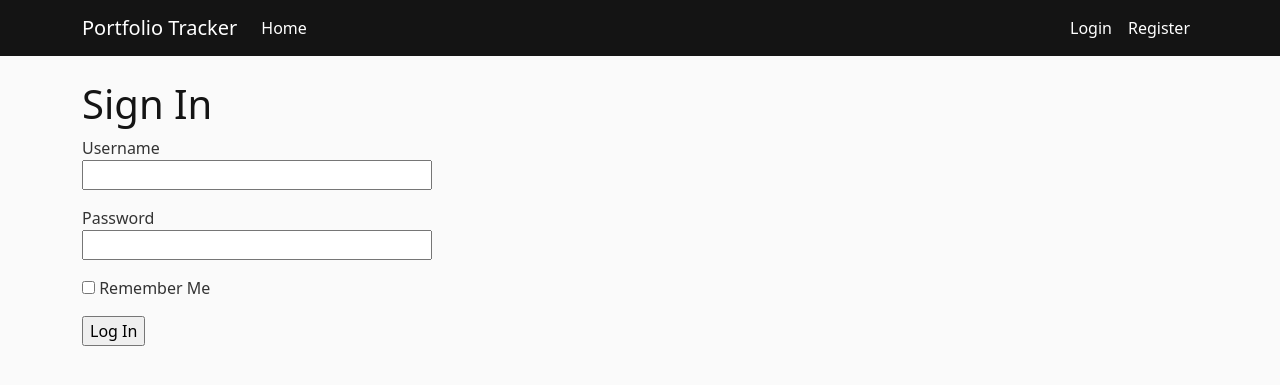
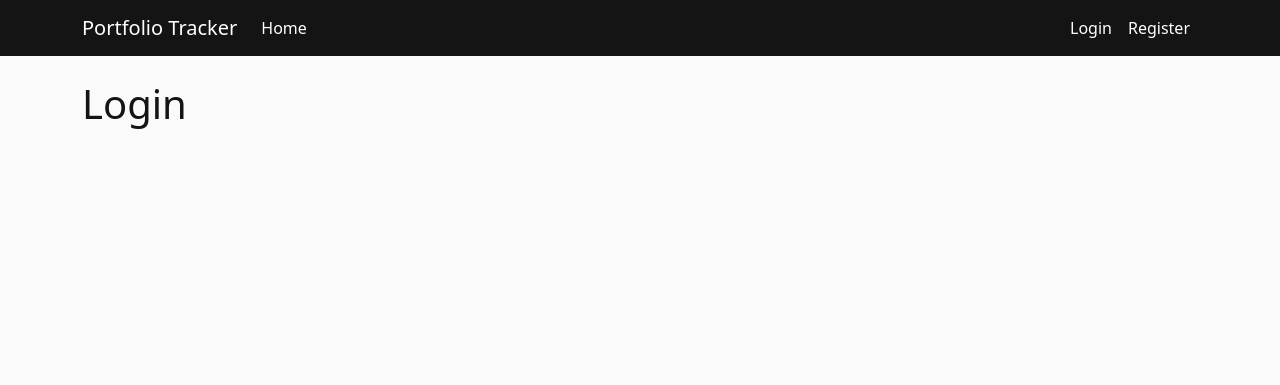
Before and after one commit to Cxnnxr09/portfolio-tracker, a Flask app: page /login in a window 1280 px wide. Shown: the top 385 px of the page. Run offline with Flask 2, Linux system fonts and the light colour scheme.

Commit message:
Removed the half baked log in as I need to implement it in a whole session for it to work.

```diff
--- a/app/__init__.py
+++ b/app/__init__.py
@@ -9,9 +9,6 @@ basedir = os.path.abspath(os.path.dirname(__file__))
 class Config(object):
     """Contains flask application configure settings."""
     SECRET_KEY = os.environ.get('SECRET_KEY') or 'sec-key'
-    SQLALCHEMY_DATABASE_URI = os.environ.get('DATABASE_URL') or \
-                              'sqlite:///' + os.path.join(basedir, 'app.db')
-    SQLALCHEMY_TRACK_MODIFICATIONS = False
 
 
 app = Flask(__name__)
--- a/app/forms.py
+++ /dev/null
@@ -1,10 +0,0 @@
-from flask_wtf import FlaskForm
-from wtforms import StringField, PasswordField, BooleanField, SubmitField
-from wtforms.validators import DataRequired
-
-
-class LoginForm(FlaskForm):
-    username = StringField('Username', validators=[DataRequired()])
-    password = PasswordField('Password', validators=[DataRequired()])
-    remember_me = BooleanField('Remember Me')
-    submit = SubmitField('Log In')
--- a/app/routes.py
+++ b/app/routes.py
@@ -2,7 +2,6 @@
 render_template functionality."""
 from app import app
 from flask import render_template, url_for, flash, redirect
-from app.forms import LoginForm
 
 
 @app.route('/')
@@ -24,12 +23,7 @@ def login():
 
     :return: template 'login.html'
     """
-    form = LoginForm()
-    if form.validate_on_submit():
-        flash('Login requested for user {}, remember_me={}'.format(
-            form.username.data, form.remember_me.data))
-        return redirect(url_for('home'))
-    return render_template('login.html', title='Sign In', form=form)
+    return render_template('login.html', title="Login")
 
 
 @app.route('/register', methods=['GET', 'POST'])
--- a/app/templates/login.html
+++ b/app/templates/login.html
@@ -1,24 +1,5 @@
 {% extends "layout.html" %}
 
 {% block content %}
-    <h1>Sign In</h1>
-    <form action="" method="post" novalidate>
-        {{ form.hidden_tag() }}
-        <p>
-            {{ form.username.label }}<br>
-            {{ form.username(size=32) }}<br>
-            {% for error in form.username.errors %}
-            <span style="color: red;">[{{ error }}]</span>
-            {% endfor %}
-        </p>
-        <p>
-            {{ form.password.label }}<br>
-            {{ form.password(size=32) }}<br>
-            {% for error in form.password.errors %}
-            <span style="color: red;">[{{ error }}]</span>
-            {% endfor %}
-        </p>
-        <p>{{ form.remember_me() }} {{ form.remember_me.label }}</p>
-        <p>{{ form.submit() }}</p>
-    </form>
+    <h1>Login</h1>
 {% endblock %}
```
